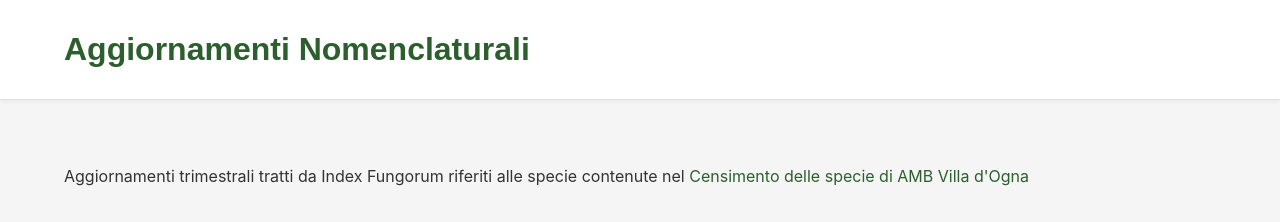
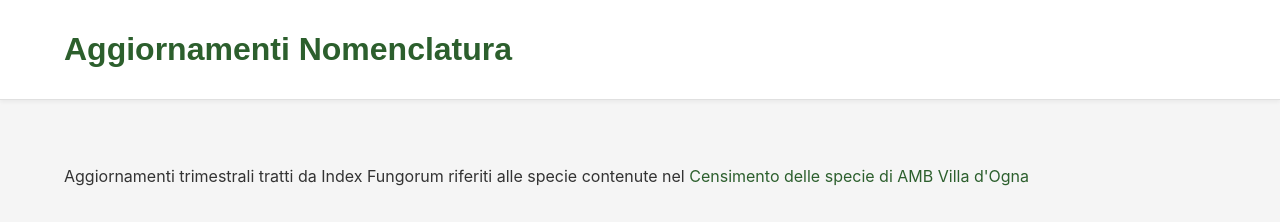
Before and after one commit to ambvilladogna/Aggiornamenti-Index-Fungorum, a Jekyll site: the page built from index.html, in a window 1280 px wide. Shown: the top 222 px of the page. Built offline with Jekyll 4.4.1, drawn with Linux system fonts in a browser that asks for light colours.

Commit message:
prettified

```diff
--- a/_config.yml
+++ b/_config.yml
@@ -1,4 +1,4 @@
-title: Aggiornamenti Nomenclaturali
+title: Aggiornamenti Nomenclatura
 description: Aggiornamenti trimestrali tratti da Index Fungorum riferiti alle specie contenute nel Censimento delle specie di AMB Villa
 baseurl: ""
 url: ""
--- a/_includes/header.html
+++ b/_includes/header.html
@@ -1,5 +1,5 @@
 <header class="header">
     <div class="container header__container">
-        <div class="header__logo">Aggiornamenti Nomenclaturali</div>
+        <div class="header__logo">Aggiornamenti Nomenclatura</div>
     </div>
 </header>
--- a/index.html
+++ b/index.html
@@ -1,6 +1,6 @@
 ---
 layout: default
-title: Aggiornamenti Nomenclaturali
+title: Aggiornamenti Nomenclatura
 ---
 
 <section class="section section--alt" id="resources" style="min-height: 600px;">
```
Also changed, not shown: 2 other files.
